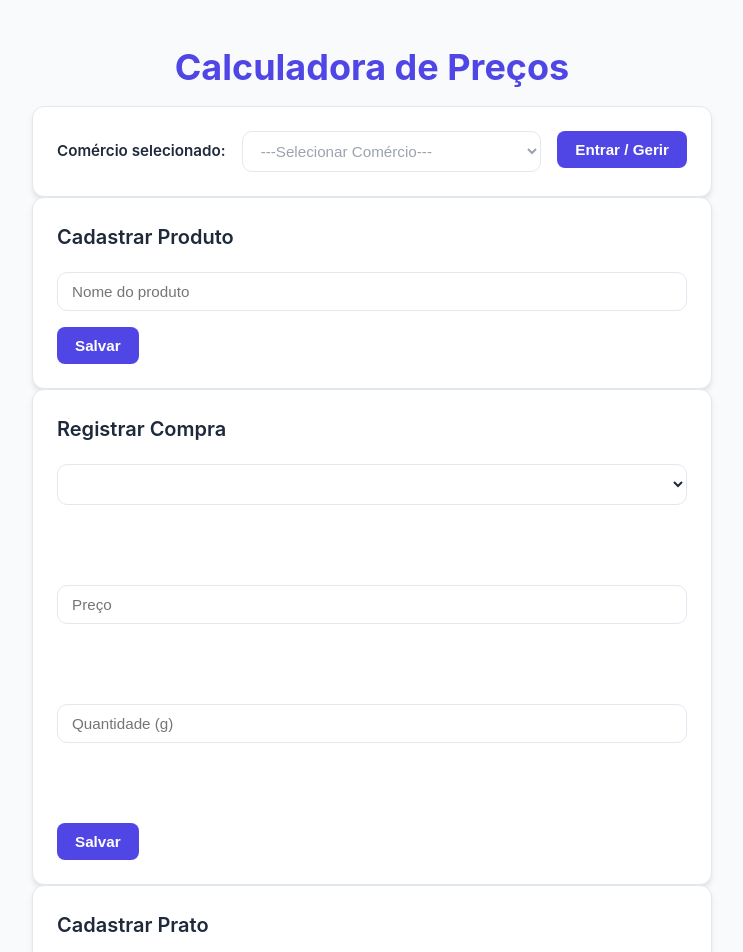
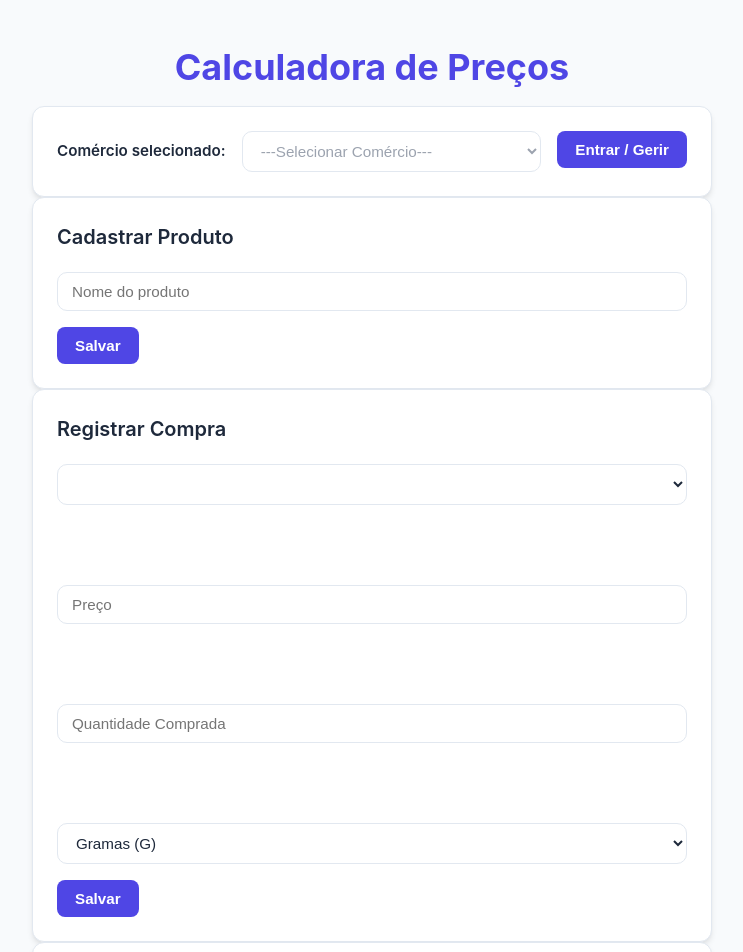
Before and after one commit to GustavoRV04/calculadora-precos, a React (Vite) app in the folder front/: page / in a window 1280 px wide. Shown: the top 952 px of the page, without its empty margins (268-1011 px from the left). Built offline with nearby package versions, Linux system fonts and the light colour scheme; data requests are answered from the project's data file.

Commit message:
feat: selecionar unidade de medida

```diff
--- a/front/src/components/ItemForm.jsx
+++ b/front/src/components/ItemForm.jsx
@@ -21,6 +21,11 @@ export default function ItemForm({
     quantidadeCompra,
     setQuantidadeCompra
   ] = useState("");
+
+  const [
+    unidadeMedida,
+    setUnidadeMedida
+  ] = useState("G");
 
   useEffect(() => {
 
@@ -50,7 +55,8 @@ export default function ItemForm({
       produtoId,
       Number(precoCompra.replace(",", ".")),
       Number(quantidadeCompra),
-      "G"
+      unidadeMedida,
+      restauranteAtivo
     );
 
     alert("Item cadastrado!");
@@ -92,7 +98,7 @@ export default function ItemForm({
 
       <input
         type="number"
-        placeholder="Quantidade (g)"
+        placeholder="Quantidade Comprada"
         value={quantidadeCompra}
         onChange={(e) =>
           setQuantidadeCompra(
@@ -103,6 +109,35 @@ export default function ItemForm({
 
       <br /><br />
 
+      <select
+        value={unidadeMedida}
+        onChange={(e) =>
+          setUnidadeMedida(e.target.value)
+        }
+      >
+
+        <option value="G">
+          Gramas (G)
+        </option>
+
+        <option value="KG">
+          Quilogramas (KG)
+        </option>
+
+        <option value="ML">
+          Mililitros (ML)
+        </option>
+
+        <option value="L">
+          Litros (L)
+        </option>
+
+        <option value="UN">
+          Unidade (UN)
+        </option>
+
+      </select>
+
       <button onClick={salvar}>
         Salvar
       </button>
```
Also changed, not shown: front/src/utils/conversorMedidas.js (added, +19 -0 lines).
